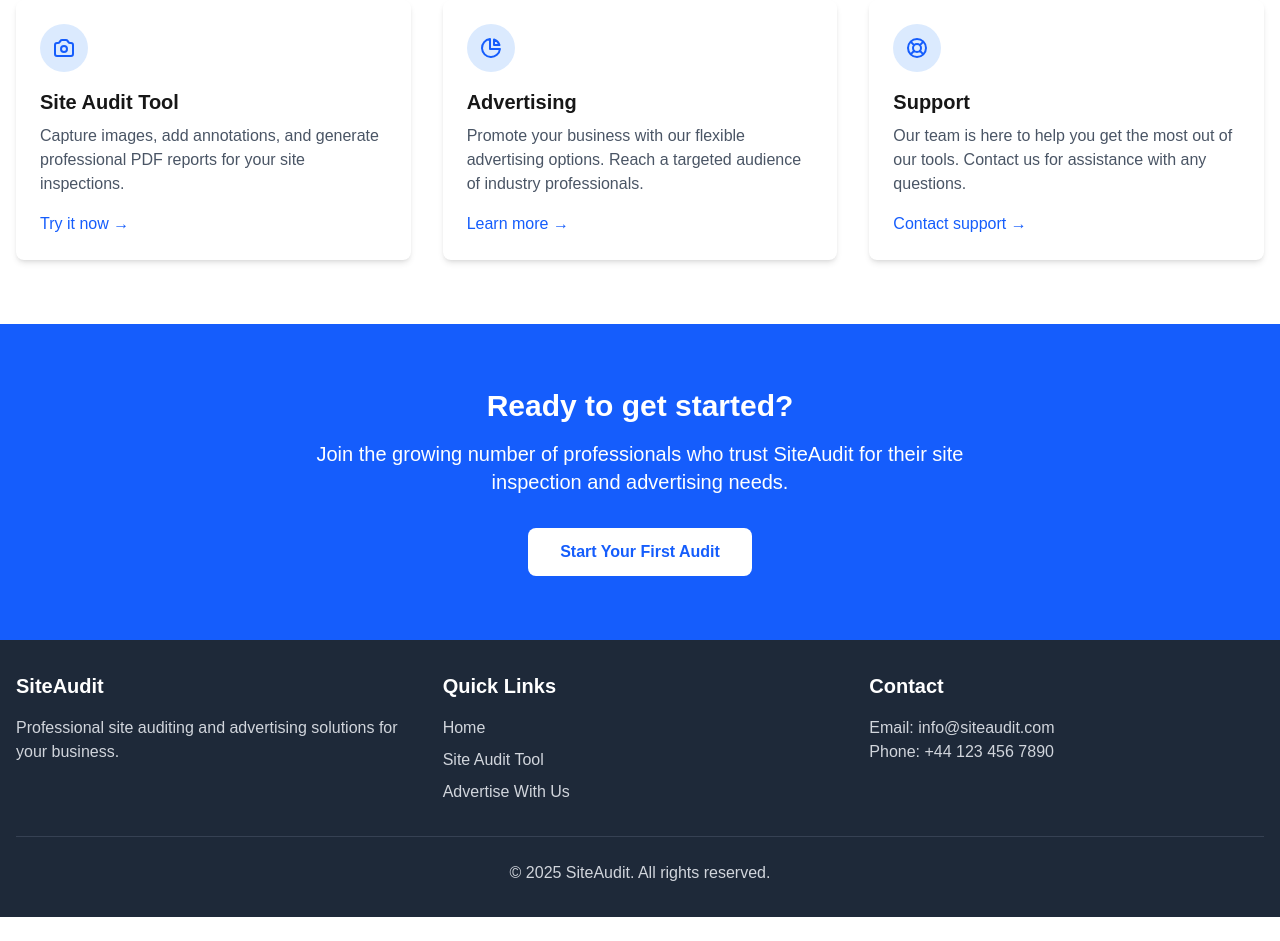
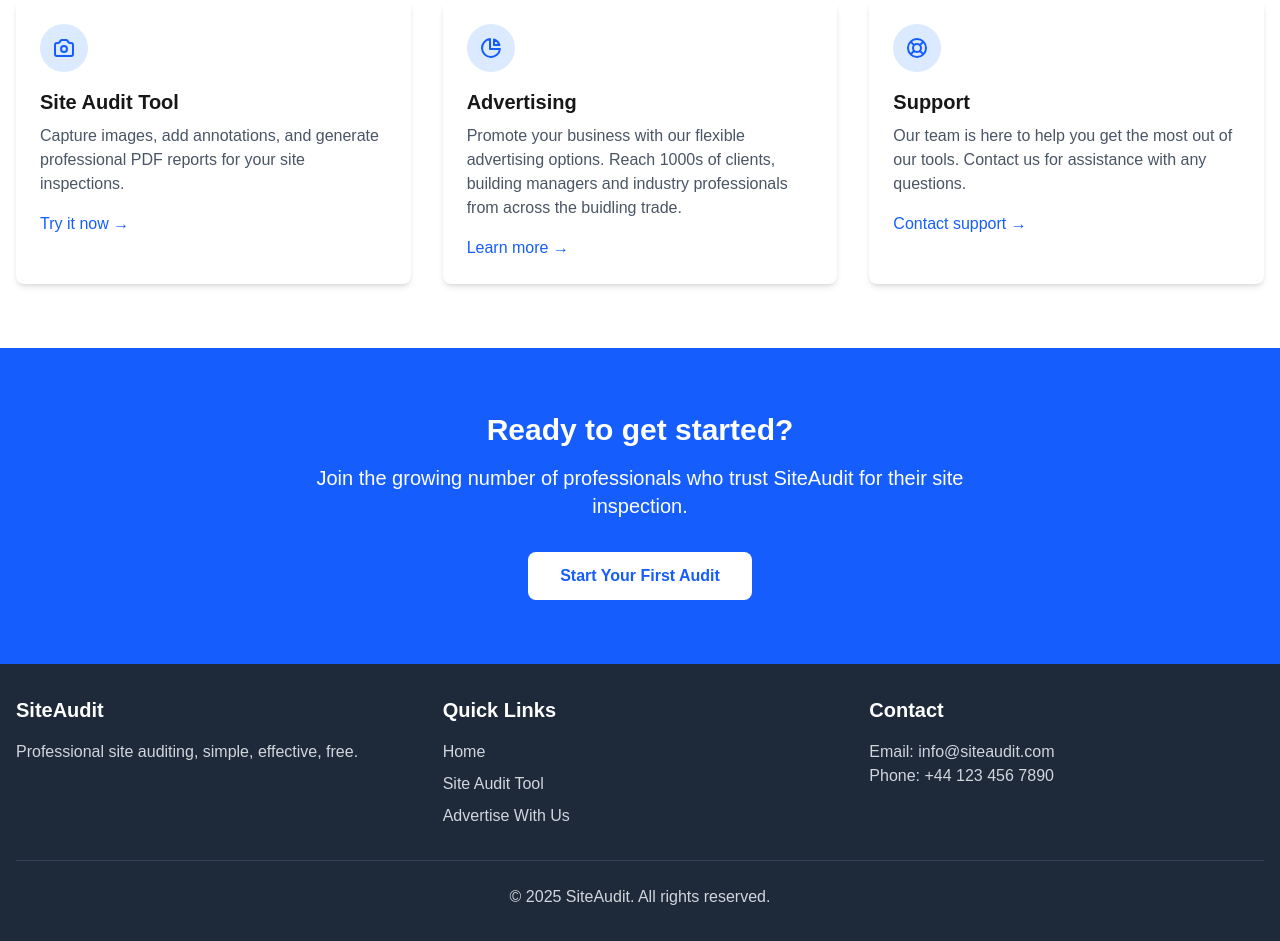
Before and after one commit to graemerycyk/siteaudit, a Next.js app: page / in a window 1280 px wide. Shown: the part 980-1921 px from the top of the page. Before the commit the page ends 1897 px from the top, so only its background shows below. Built offline with nearby package versions, Linux system fonts and the light colour scheme; no server answers; the database is empty.

Commit message:
copy fixes

```diff
--- a/src/app/layout.tsx
+++ b/src/app/layout.tsx
@@ -16,8 +16,8 @@ const geistMono = Geist_Mono({
 });
 
 export const metadata: Metadata = {
-  title: "SiteAudit - Professional Site Auditing & Advertising",
-  description: "A comprehensive platform for site auditing and advertising solutions",
+  title: "SiteAudit - Professional Site Auditing",
+  description: "A comprehensive platform for site auditing",
 };
 
 export default function RootLayout({
--- a/src/app/page.tsx
+++ b/src/app/page.tsx
@@ -112,7 +112,7 @@ export default function Home() {
               </div>
               <h3 className="text-xl font-semibold mb-2">Advertising</h3>
               <p className="text-gray-600 mb-4">
-                Promote your business with our flexible advertising options. Reach a targeted audience of industry professionals.
+                Promote your business with our flexible advertising options. Reach 1000s of clients, building managers and industry professionals from across the buidling trade.
               </p>
               <Link href="/advertise" className="text-blue-600 hover:text-blue-800 font-medium">
                 Learn more →
@@ -143,7 +143,7 @@ export default function Home() {
         <div className="container mx-auto px-4 text-center">
           <h2 className="text-3xl font-bold mb-4">Ready to get started?</h2>
           <p className="text-xl mb-8 max-w-2xl mx-auto">
-            Join the growing number of professionals who trust SiteAudit for their site inspection and advertising needs.
+            Join the growing number of professionals who trust SiteAudit for their site inspection.
           </p>
           <Link
             href="/audit"
--- a/src/components/Footer.tsx
+++ b/src/components/Footer.tsx
@@ -10,7 +10,7 @@ const Footer = () => {
           <div>
             <h3 className="text-xl font-bold mb-4">SiteAudit</h3>
             <p className="text-gray-300">
-              Professional site auditing and advertising solutions for your business.
+              Professional site auditing, simple, effective, free.
             </p>
           </div>
 
```
Also changed, not shown: 1 other file (tests, documents, lock files or other folders).
